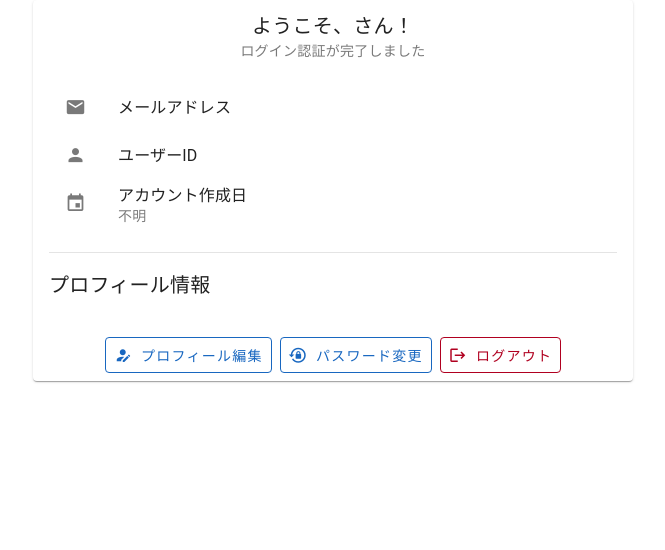
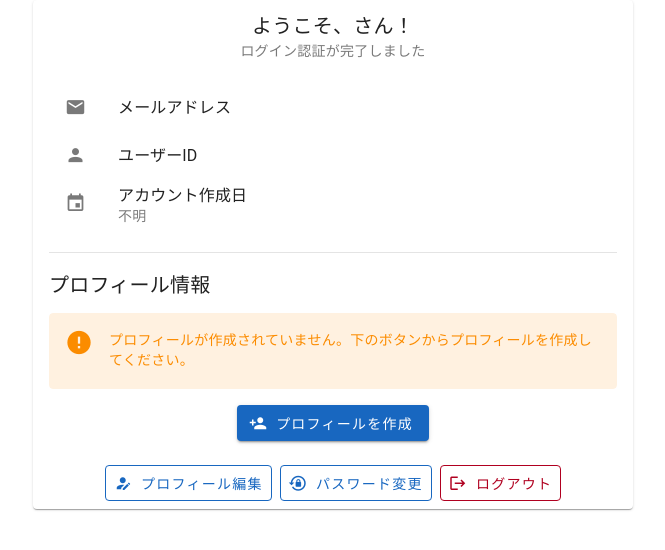
Before and after one commit to nakajima-sh-cnctor/nuxt4-firebase-chat, a Nuxt app: page /home in a window 1280 px wide. Shown: the top 550 px of the page, without its empty margins (307-972 px from the left). Built offline with nearby package versions, Linux system fonts and the light colour scheme; no server answers.

Commit message:
プロフィールストアを追加し、関連機能を整理

```diff
--- a/app/middleware/auth.ts
+++ /dev/null
@@ -1,4 +0,0 @@
-export default defineNuxtRouteMiddleware(() => {
-  const { startAuthListener } = useAuthStore()
-  startAuthListener()
-})
--- a/app/pages/home.vue
+++ b/app/pages/home.vue
@@ -2,11 +2,15 @@
 import AuthLoading from '~/components/AuthLoading.vue'
 import { useAuthStore } from '~/stores/auth'
 
-definePageMeta({
-  middleware: ['auth'], // もしくは 'auth'
+const { startAuthListener, stopAuthListener } = useAuthStore()
+const { loading } = toRefs(useAuthStore())
+
+onMounted(async () => {
+  startAuthListener()
 })
-
-const { loading } = toRefs(useAuthStore())
+onUnmounted(() => {
+  stopAuthListener()
+})
 </script>
 
 <template>
--- a/app/pages/home/create-profile.vue
+++ b/app/pages/home/create-profile.vue
@@ -1,7 +1,7 @@
 <script setup lang="ts">
 import ProfileForm from '~/components/ProfileForm.vue'
 
-const { saveProfile, loading } = useProfile()
+const { saveProfile, loading } = useProfileStore()
 const { user } = toRefs(useAuthStore())
 
 const error = ref('')
--- a/app/pages/home/edit-profile.vue
+++ b/app/pages/home/edit-profile.vue
@@ -1,44 +1,11 @@
 <script setup lang="ts">
 import ProfileForm from '~/components/ProfileForm.vue'
-import type { ProfileData } from '~/composables/useProfile'
 
-const { getProfile, updateProfile, loading } = useProfile()
+const { updateProfile, loading } = useProfileStore()
 const { user } = toRefs(useAuthStore())
+const { profile } = toRefs(useProfileStore())
 
 const error = ref('')
-const profile = ref<ProfileData | null>(null)
-
-// ユーザー情報が取得できた時にプロフィール情報を取得
-const loadProfile = async () => {
-  if (!user.value?.uid) {
-    return
-  }
-
-  const { data, error: getProfileError } = await getProfile(user.value.uid)
-
-  if (getProfileError) {
-    error.value = getProfileError.message
-    return
-  }
-
-  if (!data) {
-    error.value = 'プロフィールが見つかりません'
-    return
-  }
-
-  profile.value = data
-}
-
-// ユーザー情報の変更を監視
-watch(
-  user,
-  (newUser) => {
-    if (newUser?.uid) {
-      loadProfile()
-    }
-  },
-  { immediate: true }
-)
 
 const handleProfileSubmit = async (data: {
   nickname: string
--- a/app/pages/home/index.vue
+++ b/app/pages/home/index.vue
@@ -1,12 +1,8 @@
 <script setup lang="ts">
-import type { ProfileData } from '~/composables/useProfile'
-
 // 認証関連のcomposableを使用
 const { logout } = useAuthStore()
 const { user } = toRefs(useAuthStore())
-
-// プロフィール関連のcomposableを使用
-const { getProfile, loading: profileLoading } = useProfile()
+const { profile } = toRefs(useProfileStore())
 
 // 日付フォーマット用のcomposableを使用
 const { formatDate } = useDateFormat()
@@ -14,30 +10,6 @@ const { formatDate } = useDateFormat()
 // エラー状態とローディング状態の管理
 const error = ref('')
 const logoutLoading = ref(false)
-
-// プロフィール情報の状態管理
-const profile = ref<ProfileData | null>(null)
-const profileError = ref('')
-
-// プロフィール情報を取得
-const fetchProfile = async () => {
-  if (!user.value?.uid) return
-
-  profileError.value = ''
-  const result = await getProfile(user.value.uid)
-
-  if (result.error) {
-    // プロフィールが見つからない場合はエラーメッセージを設定
-    if (result.error.message === 'プロフィールが見つかりません') {
-      profileError.value =
-        'プロフィールが作成されていません。下のボタンからプロフィールを作成してください。'
-      return
-    }
-    profileError.value = result.error.message
-  } else {
-    profile.value = result.data
-  }
-}
 
 // ログアウト処理
 const handleLogout = async () => {
@@ -59,10 +31,6 @@ const handleLogout = async () => {
     logoutLoading.value = false
   }
 }
-
-onMounted(() => {
-  fetchProfile()
-})
 </script>
 
 <template>
@@ -122,29 +90,17 @@ onMounted(() => {
       <div class="profile-section">
         <h3 class="text-h6 mb-3">プロフィール情報</h3>
 
-        <!-- プロフィールローディング -->
-        <div v-if="profileLoading" class="text-center py-4">
-          <v-progress-circular
-            indeterminate
-            color="primary"
-          ></v-progress-circular>
-          <p class="mt-2">プロフィール情報を読み込み中...</p>
-        </div>
-
         <!-- プロフィールエラー -->
-        <div v-else-if="profileError">
+        <div v-if="!profile">
           <v-alert
             type="warning"
-            :text="profileError"
+            text="プロフィールが作成されていません。下のボタンからプロフィールを作成してください。"
             variant="tonal"
             class="mb-4"
           ></v-alert>
 
           <!-- プロフィール作成ボタン -->
-          <div
-            v-if="profileError.includes('プロフィールが作成されていません')"
-            class="text-center"
-          >
+          <div class="text-center">
             <v-btn
               color="primary"
               variant="elevated"
--- a/app/stores/auth.ts
+++ b/app/stores/auth.ts
@@ -18,15 +18,22 @@ export const useAuthStore = defineStore('auth', () => {
   // 認証リスナーを開始
   const startAuthListener = () => {
     loading.value = true
-    if (!auth || unsubscribe) return
+    if (!auth || unsubscribe) {
+      loading.value = false
+      return
+    }
 
-    unsubscribe = onAuthStateChanged(auth, (currentUser) => {
+    unsubscribe = onAuthStateChanged(auth, async (currentUser) => {
       user.value = currentUser
       loading.value = false
 
       // ユーザーが未認証の場合、ログインページにリダイレクト
       if (!currentUser) {
         navigateTo('/login')
+      } else {
+        // ユーザーが認証された場合、プロフィールを取得
+        const profileStore = useProfileStore()
+        await profileStore.getProfile(currentUser.uid)
       }
     })
   }
--- /dev/null
+++ b/app/stores/profile.ts
@@ -0,0 +1,109 @@
+import {
+  doc,
+  getDoc,
+  setDoc,
+  updateDoc,
+  type Firestore,
+} from 'firebase/firestore'
+
+export interface ProfileData {
+  nickname: string
+  age: number
+  gender: string
+  createdAt: Date
+  updatedAt: Date
+}
+
+export const useProfileStore = defineStore('profile', () => {
+  const { $firestore } = useNuxtApp()
+  const firestore = $firestore as Firestore | null
+  const loading = ref(false)
+  const profile = ref<ProfileData | null>(null)
+
+  // プロフィール取得
+  const getProfile = async (userId: string) => {
+    loading.value = true
+    if (!firestore) {
+      console.error('Firestoreが初期化されていません')
+      return { data: null, error: new Error('Firestoreが初期化されていません') }
+    }
+    try {
+      const profileDoc = await getDoc(doc(firestore, 'profiles', userId))
+      if (profileDoc.exists()) {
+        const profileData = profileDoc.data() as ProfileData
+        profile.value = profileData
+        return { data: profileData, error: null }
+      } else {
+        return { data: null, error: new Error('プロフィールが見つかりません') }
+      }
+    } catch (error) {
+      console.error(error)
+      return { data: null, error: error as Error }
+    } finally {
+      loading.value = false
+    }
+  }
+
+  // プロフィール保存
+  const saveProfile = async (
+    nickname: string,
+    age: string,
+    gender: string,
+    userId: string
+  ) => {
+    loading.value = true
+    if (!firestore) {
+      return {
+        error: new Error('Firestoreが初期化されていません'),
+      }
+    }
+    try {
+      const profileData: ProfileData = {
+        nickname,
+        age: parseInt(age),
+        gender,
+        createdAt: new Date(),
+        updatedAt: new Date(),
+      }
+      await setDoc(doc(firestore, 'profiles', userId), profileData)
+      await getProfile(userId)
+      return { error: null }
+    } catch (error) {
+      return { error: error as Error }
+    } finally {
+      loading.value = false
+    }
+  }
+
+  // プロフィール更新
+  const updateProfile = async (
+    nickname: string,
+    age: string,
+    gender: string,
+    userId: string
+  ) => {
+    loading.value = true
+    if (!firestore) {
+      return {
+        error: new Error('Firestoreが初期化されていません'),
+      }
+    }
+    try {
+      const profileData = {
+        nickname,
+        age: parseInt(age),
+        gender,
+        updatedAt: new Date(),
+      }
+      await updateDoc(doc(firestore, 'profiles', userId), profileData)
+      await getProfile(userId)
+      return { error: null }
+    } catch (error) {
+      return { error: error as Error }
+    } finally {
+      loading.value = false
+    }
+  }
+
+  return { loading, profile, getProfile, saveProfile, updateProfile }
+})
```
